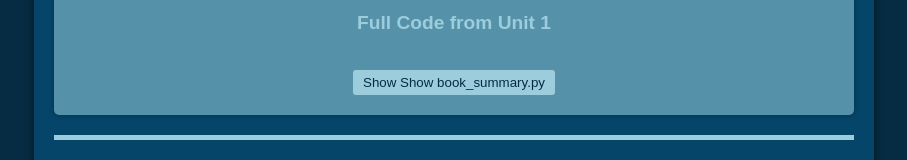
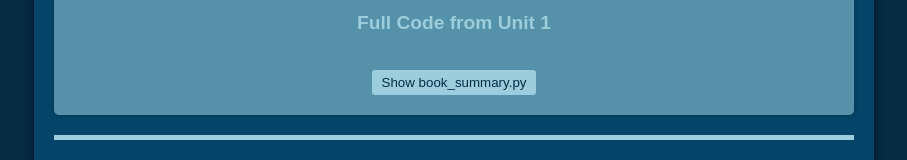
Before and after one commit to ZeendaBean24/NLP-Sentiment_Analysis, a React (Create React App) app in the folder learn-nlp/: page /l2.2 in a window 1280 px wide. Shown: the part 2744-2904 px from the top of the page, without its empty margins (186-1093 px from the left). Built offline with nearby package versions, Linux system fonts and the light colour scheme; a web font is replaced by a local one.

Commit message:
Edit duplicate name in PageTwoTwo

```diff
--- a/learn-nlp/src/Pages/PageTwoTwo.jsx
+++ b/learn-nlp/src/Pages/PageTwoTwo.jsx
@@ -283,7 +283,7 @@ function PageTwoTwo() {
       <div className="section-divider">
         <h2 className="subheading">Full Code from Unit 1</h2>
         <button onClick={toggleCollapse} className="toggle-button" style={{ marginTop: '20px', cursor: 'pointer' }}>
-          {isOpen ? 'Hide' : 'Show'} Show book_summary.py
+          {isOpen ? 'Hide' : 'Show'} book_summary.py
         </button>
         {isOpen && (
           <div className="collapsible-content" style={{ marginTop: '10px', position: 'relative' }}>
```
